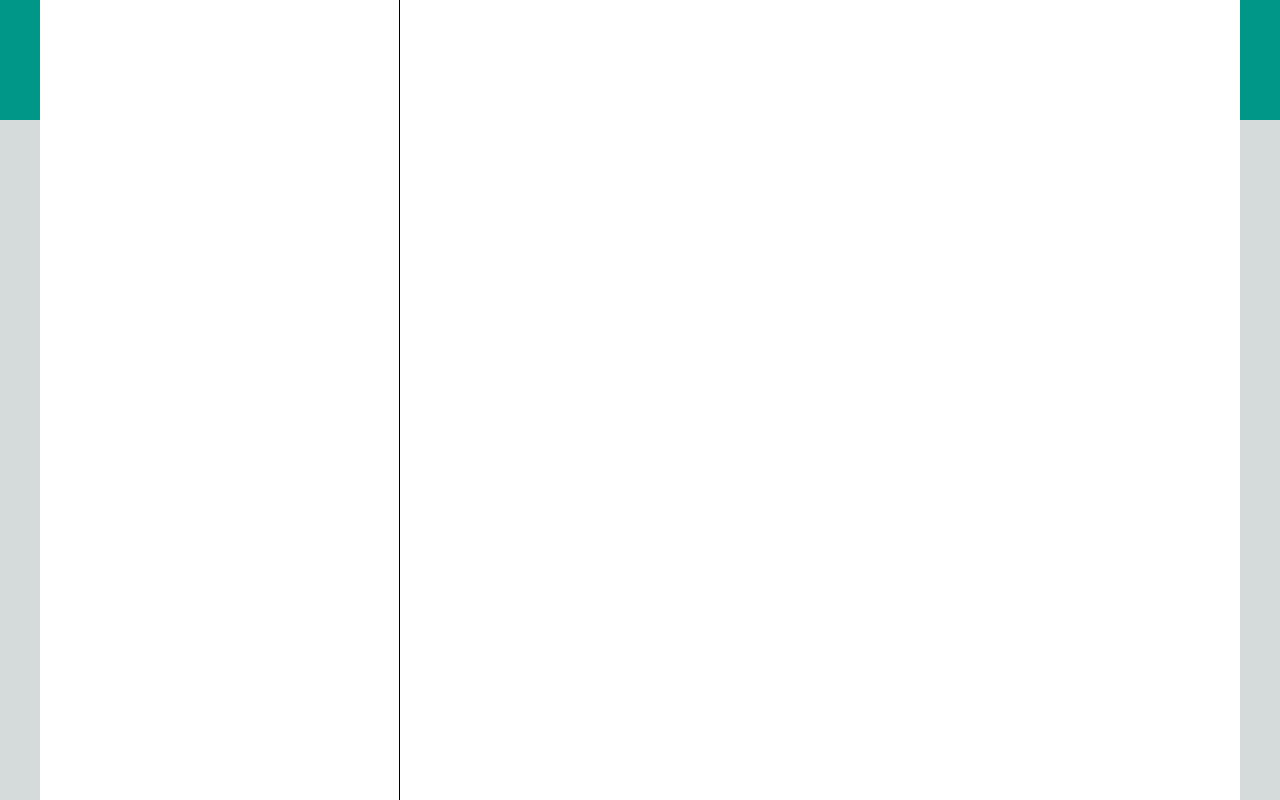
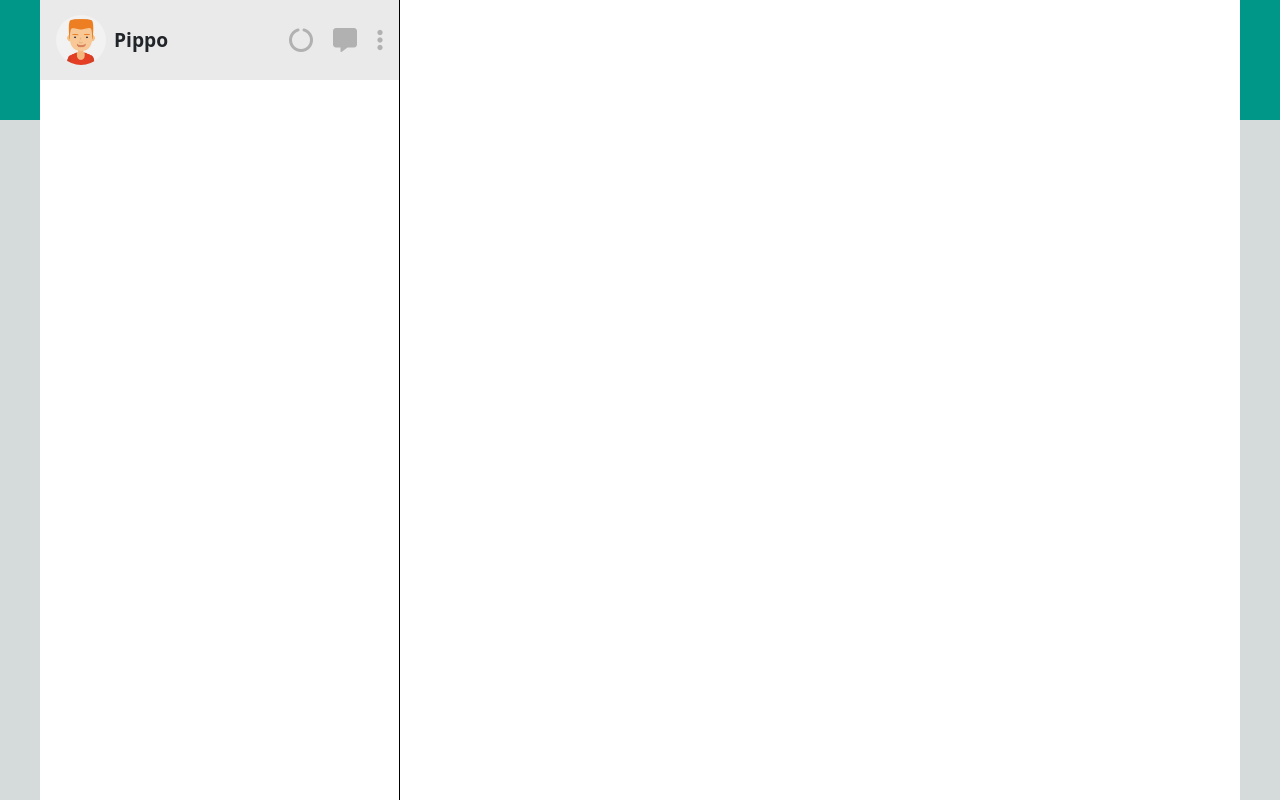
Before and after one commit to BrianBontempi/vue-boolzapp, a plain HTML site: page index.html in a window 1280 px wide. Drawn offline with nearby package versions, Linux system fonts and the light colour scheme.

Commit message:
add user info card

```diff
--- a/css/style.css
+++ b/css/style.css
@@ -1,3 +1,10 @@
+/* ! generics */
+
+.name {
+    font-weight: 600;
+    font-size: 1.2rem;
+}
+
 /* Background and web app */
 
 #top-bg {
@@ -36,3 +43,34 @@ main{
     width: 70%;
     height: 100%;
 }
+
+/* header */
+
+.header{
+    background-color: #eaeaea;
+
+    width: 100%;
+    height: 80px;
+}
+/*  user image */
+.box-image {
+    width: 50px;
+    height: 50px;
+    border-radius: 50%;
+}
+
+.box-image img {
+    display: block;
+
+    width: 100%;
+    height: 100%;
+    border-radius: 50%;
+}
+
+/*  icon */
+.icons {
+    color: #b1b1b1;
+
+    display: flex;
+    gap: 20px;
+}
--- a/index.html
+++ b/index.html
@@ -24,6 +24,19 @@
         <section class="web-app d-flex justify-content-center  align-items-center">
             <div class="container-app d-flex">
                 <nav>
+                    <div class="header px-3 d-flex justify-content-between align-items-center">
+                        <div class="d-flex align-items-center gap-2">
+                            <div class="box-image">
+                                <img src="img/avatar_1.jpg" alt="">
+                            </div>
+                            <div class="name">Pippo</div>
+                        </div>
+                        <div class="icons">
+                            <i class="fa-solid fa-circle-notch fa-xl"></i>
+                            <i class="fa-solid fa-message fa-xl"></i>
+                            <i class="fa-solid fa-ellipsis-vertical fa-xl"></i>
+                        </div>
+                    </div>
 
                 </nav>
                 <main>
```
